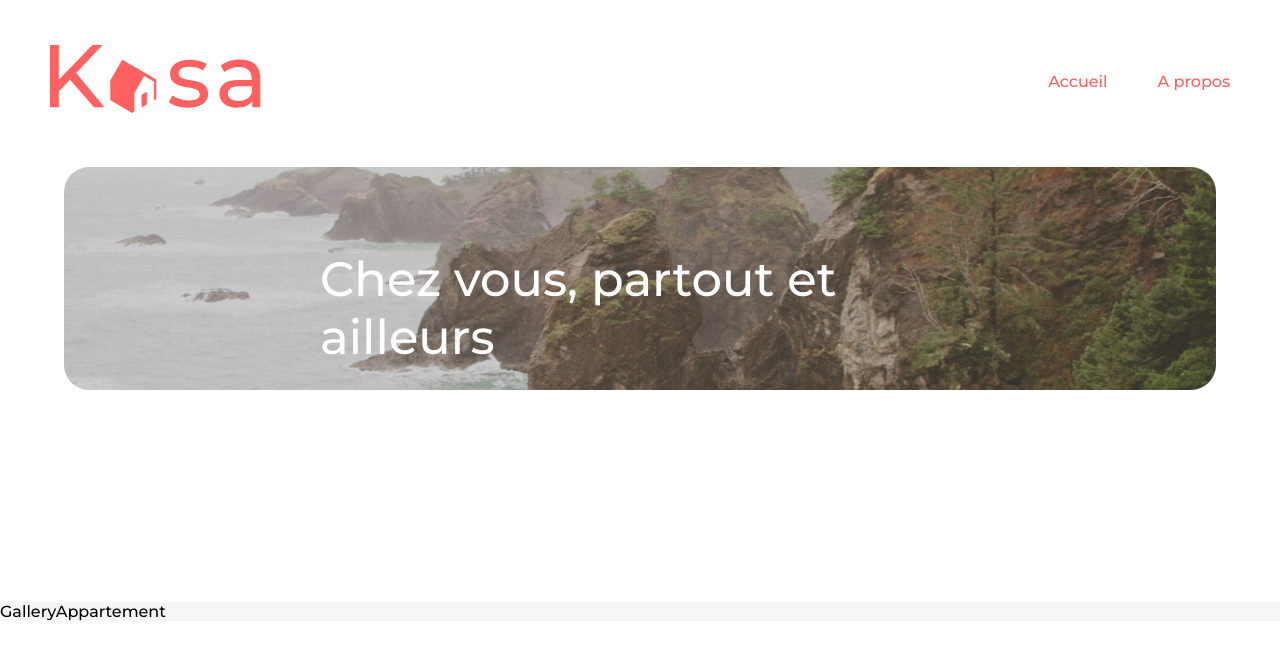
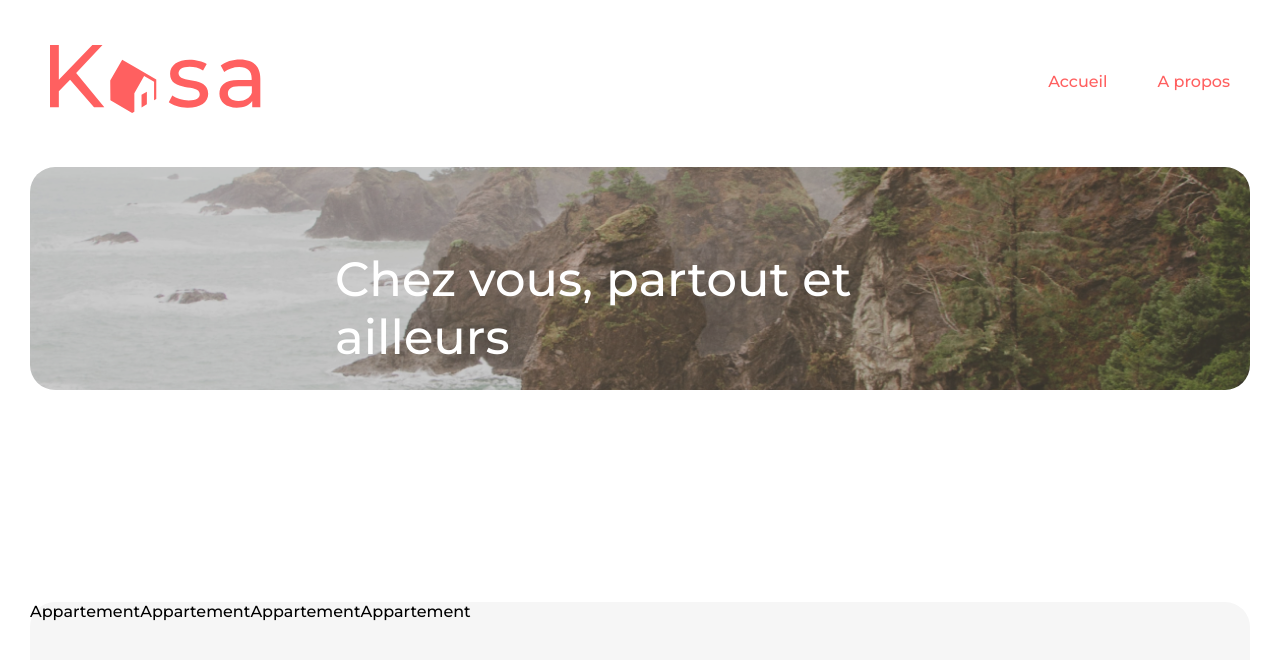
Before and after one commit to Usernamegrv/P8-Kasa, a React (Vite) app: page / in a window 1280 px wide. Shown: the top 660 px of the page. Built offline with nearby package versions, Linux system fonts and the light colour scheme.

Commit message:
page d'accueil

```diff
--- a/src/App.jsx
+++ b/src/App.jsx
@@ -3,14 +3,17 @@ import Navbar from './components/navbar/Navbar.jsx';
 import Banner from './components/banner/Banner.jsx';
 import './App.scss';
 import GalleryAppartement from './components/GalleryAppartement/GalleryAppartement.jsx';
+import Container from './components/container/Container.jsx';
 
 function App() {
   return (
 
     <div>
       <Navbar/>
+      <Container>
       <Banner/>
       <GalleryAppartement/>
+      </Container>
 
     </div>
   )
--- a/src/components/GalleryAppartement/GalleryAppartement.jsx
+++ b/src/components/GalleryAppartement/GalleryAppartement.jsx
@@ -1,9 +1,15 @@
 import React from 'react';
 import './GalleryAppartement.scss';
+import Appartement from '../Appartements/Appartement.jsx';
 
 function GalleryAppartement() {
   return (
-    <div className="gallery">GalleryAppartement</div>
+    <div className="gallery">
+        <Appartement/>
+        <Appartement/>
+        <Appartement/>
+        <Appartement/>
+    </div>
   )
 }
 
--- a/src/components/GalleryAppartement/GalleryAppartement.scss
+++ b/src/components/GalleryAppartement/GalleryAppartement.scss
@@ -1,3 +1,6 @@
 .gallery {
+    display: flex;
     background: #f6f6f6;
+    min-height: 50vh;
+    border-radius: 25px;
 }
--- /dev/null
+++ b/src/components/appartements/Appartement.jsx
@@ -0,0 +1,9 @@
+import React from 'react'
+
+function Appartement() {
+  return (
+    <div>Appartement</div>
+  )
+}
+
+export default Appartement
--- a/src/components/banner/Banner.jsx
+++ b/src/components/banner/Banner.jsx
@@ -2,8 +2,7 @@ import React from 'react';
 import  "./Banner.scss";
 
 function Banner() {
-  return (
-    <div className="banner">
+  return( <div className="banner">
         <img src="accueil.png" alt="photo d'une falaise" />
         <p>Chez vous, partout et ailleurs</p>
     </div>
--- a/src/components/banner/Banner.scss
+++ b/src/components/banner/Banner.scss
@@ -3,8 +3,9 @@
     flex-direction: column;
     align-items: center;
     margin-top: 30px;
+
     img {
-        width: 90%;
+        width: 100%;
         max-height: 223px;
         border-radius: 25px;
         object-fit: cover;
--- /dev/null
+++ b/src/components/container/Container.jsx
@@ -0,0 +1,9 @@
+import React from 'react';
+import './Container.scss';
+
+function Container({children}) {
+  return <div className="container">{...children}</div>;
+
+}
+
+export default Container
--- /dev/null
+++ b/src/components/container/Container.scss
@@ -0,0 +1,3 @@
+.container {
+    padding: 0 30px 0 30px;
+}
```
